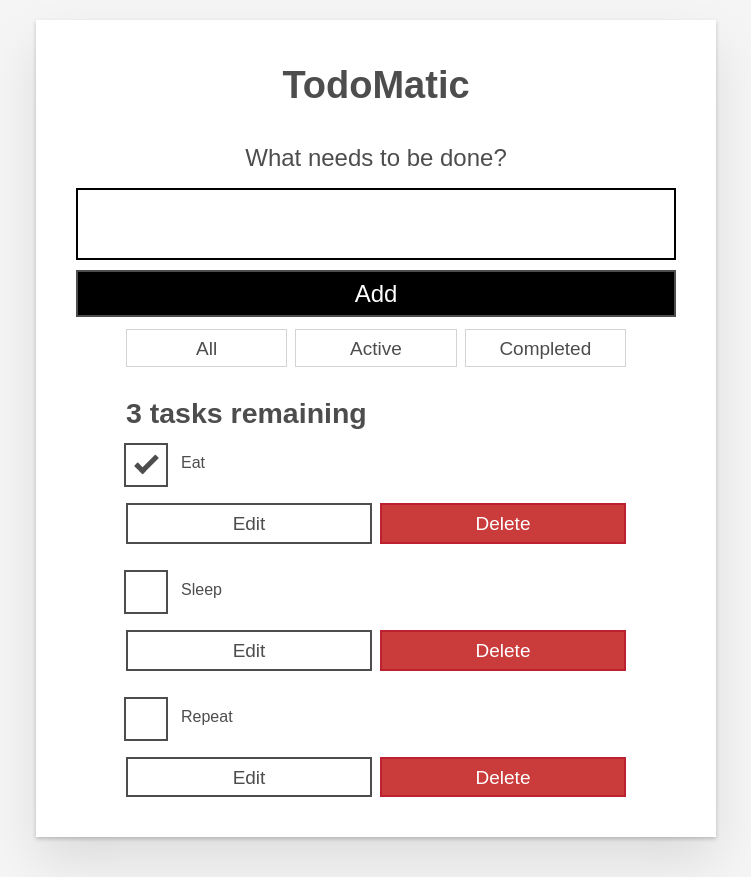
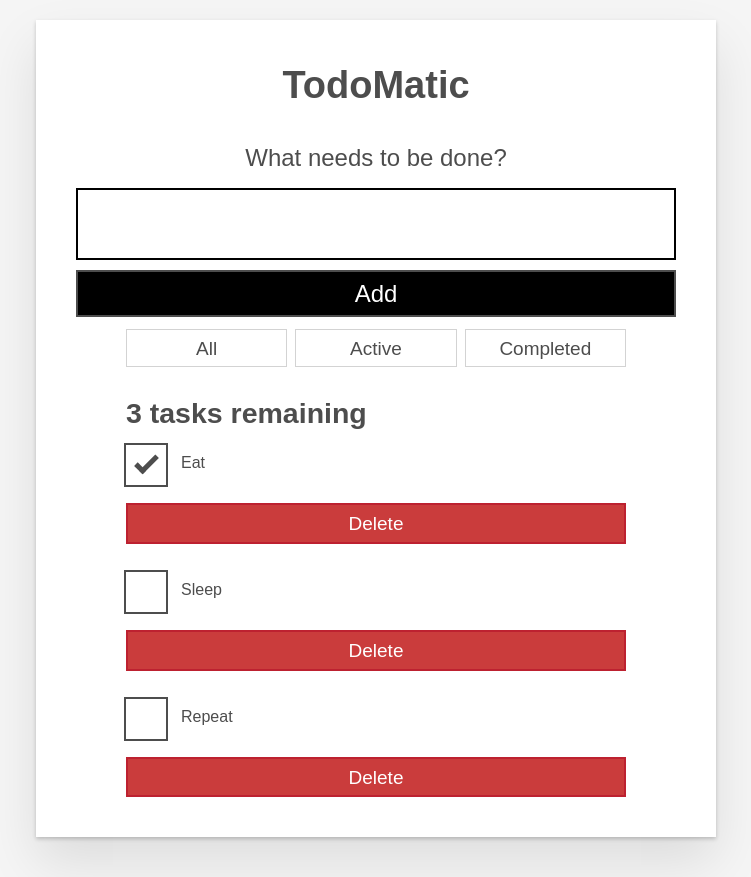
Before and after one commit to pvkadam/Intro-to-React-Building-blocks, a JavaScript app: page / in a window 1280 px wide. Shown: the whole page, without its empty margins (264-1015 px from the left). Built offline with nearby package versions, Linux system fonts and the light colour scheme; the HTML template or start-up script is replaced by a standard one.

Commit message:
Remove edit button and associated btn-grp

```diff
--- a/src/App.js
+++ b/src/App.js
@@ -40,14 +40,9 @@ function App(props) {
               Eat
             </label>
           </div>
-          <div className="btn-group">
-            <button type="button" className="btn">
-              Edit
-            </button>
           <button type="button" className="btn btn__danger">
             Delete
           </button>
-          </div>
         </li>
         <li className="todo stack-small">
           <div className="c-cb">
@@ -56,14 +51,9 @@ function App(props) {
               Sleep
             </label>
           </div>
-          <div className="btn-group">
-            <button type="button" className="btn">
-              Edit
-            </button>
           <button type="button" className="btn btn__danger">
             Delete
           </button>
-          </div>
         </li>
         <li className="todo stack-small">
           <div className="c-cb">
@@ -72,14 +62,9 @@ function App(props) {
               Repeat
             </label>
           </div>
-          <div className="btn-group">
-            <button type="button" className="btn">
-              Edit
-            </button>
           <button type="button" className="btn btn__danger">
             Delete
           </button>
-          </div>
         </li>
       </ul>
     </div>
```
Lines whose indentation alone changed are shown as unchanged.
